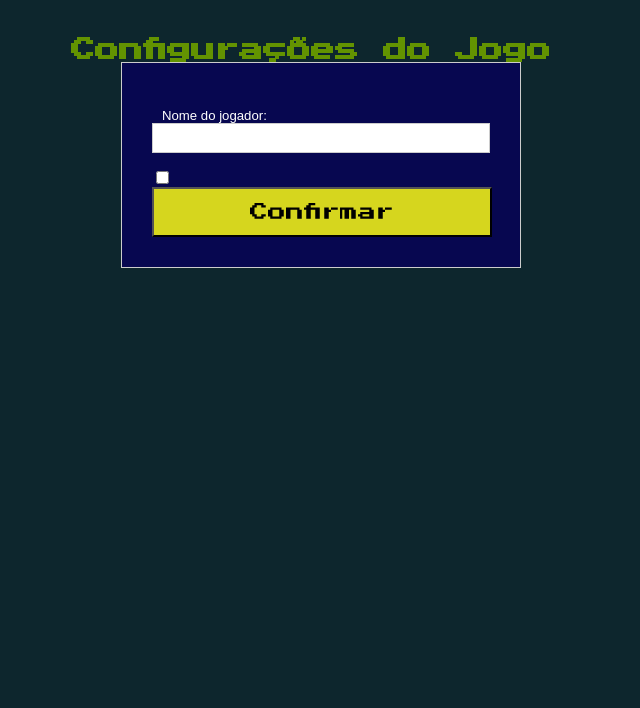
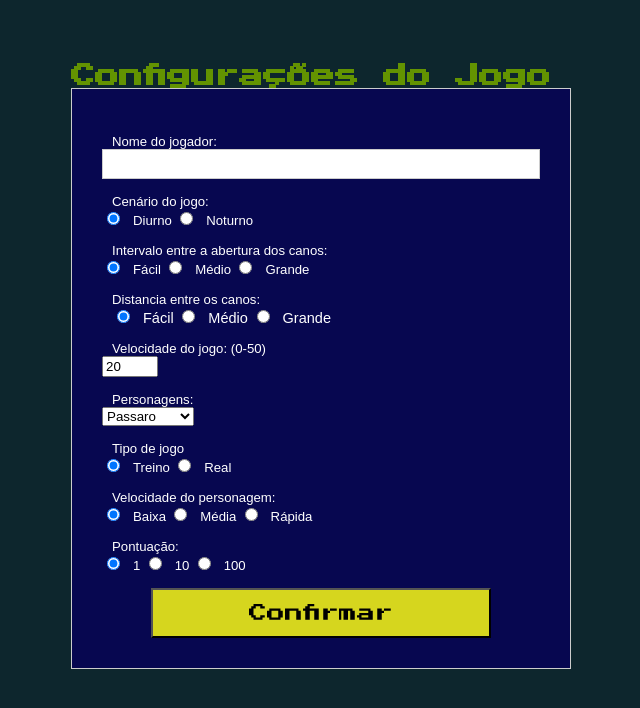
Before and after one commit to alannapaiva/tecweb-trabalho02, a plain HTML site: page config.html in a window 1280 px wide. Shown: the whole page, without its empty margins (319-959 px from the left). Drawn offline with Linux system fonts and the light colour scheme.

Commit message:
Created the game configuration

```diff
--- a/config.html
+++ b/config.html
@@ -7,62 +7,66 @@
     <link rel="stylesheet" href="./css/styles.css">
     <link href="https://fonts.googleapis.com/css2?family=Press+Start+2P&display=swap" rel="stylesheet">
     <link rel="stylesheet" href="css/flappy.css">
+    <link rel="icon" type="image/jpg" href="./img/passaro.png" />
     <title>Configuração do jogo</title>
 </head>
 <body>
     <h2>Configurações do Jogo</h2>
-    <form class="formulario" method="post">
-
+    <form action="./index.html" method="get" id="form">
         <div class="field">
-            <label for="nome">Nome do jogador:</label>
+            <label for="nome" class="field-name">Nome do jogador:</label>
             <input type="text" id="nome" name="nome">
         </div>
-        <input id="night-mode" class="lamp" type="checkbox" aria-label="night-mode" />
-       <!-- <div class="field radiobox">
-            <span>Intervalo de abertura entre os canos</span>
-            <input type="radio" name="canos" id="sim" value="sim" checked><label for="sim">Fácil</label>
-            <input type="radio" name="canos" id="nao" value="nao"><label for="nao">Médio</label>
-            <input type="radio" name="canos" id="nao" value="nao"><label for="nao">Grande</label>
+        <div class="field radiobox">
+            <label for="cenario" class="form-group-label">Cenário do jogo:</label><br>
+            <input type="radio" name="turno" id="diurno" value="diurno" checked><label for="diurno">Diurno</label>
+            <input type="radio" name="turno" id="noturno" value="noturno"><label for="noturno">Noturno</label>
+        </div>
+       <div class="field radiobox">
+            <label for="intervalo" class="form-group-label">Intervalo entre a abertura dos canos:</label><br>
+            <input type="radio" name="intervalo" id="intervalo-facil" value="250" checked><label for="intervalo-facil">Fácil</label>
+            <input type="radio" name="intervalo" id="intervalo-medio" value="200"><label for="intervalo-medio">Médio</label>
+            <input type="radio" name="intervalo" id="intervalo-dificil" value="160"><label for="intervalo-dificil">Grande</label>
         </div>
         <div class="field radiobox">
-            <span>Distância entre os canos:</span>
-            <input type="radio" name="canos" id="sim" value="sim" checked><label for="sim">Fácil</label>
-            <input type="radio" name="canos" id="nao" value="nao"><label for="nao">Médio</label>
-            <input type="radio" name="canos" id="nao" value="nao"><label for="nao">Grande</label>
+            <label for="distancia" class="form-group-label">Distancia entre os canos:<br>
+            <input type="radio" name="distancia" id="distancia-facil" value="500" checked><label for="distancia-facil">Fácil</label>
+            <input type="radio" name="distancia" id="distancia-media" value="400"><label for="distancia-media">Médio</label>
+            <input type="radio" name="distancia" id="distancia-dificil" value="300"><label for="distancia-dificil">Grande</label>
         </div>
         <div class="field">
-            <label for="nome">Velocidade do jogo:</label>
-            <input type="text" id="nome" name="nome" required>
+            <label for="velocidade" class="form-group-label">Velocidade do jogo: (0-50)</label >
+            <input type="number" id="velocidade" name="vel-jogo" value="20" min="0" max="50" step="5"/>
         </div>
-        <div class="field campo">
-            <label for="senioridade">Personagens:</label>
-            <select id="senioridade" required>
-              <option selected disabled value="">Selecione</option>
-              <option>personagem 1</option>
-              <option>personagem 2</option>
-              <option>personagem 3</option>
+        <div class="field">
+            <label for="personagem" class="form-group-label">Personagens:</label>
+            <select name="personagem">
+                <option selected>Passaro</option>
+                <option>ViuvaNegra</option>
+                <option>Hulk</option>
             </select>
         </div>
         </div>
         <div class="field radiobox">
-            <span>Tipo do jogo</span>
-            <input type="radio" name="novidades" id="sim" value="sim" checked><label for="sim">Treino</label>
-            <input type="radio" name="novidades" id="nao" value="nao"><label for="nao">Real</label>
+            <label for="tipo" id="tipo">Tipo de jogo</label><br>
+            <input type="radio" name="tipo" id="treino" value="treino" checked><label for="sim">Treino</label>
+            <input type="radio" name="tipo" id="real" value="real"><label for="nao">Real</label>
         </div>
         <div class="field radiobox">
-            <span>Velocidade dos personagens:</span>
-            <input type="radio" name="canos" id="sim" value="sim" checked><label for="sim">Baixa</label>
-            <input type="radio" name="canos" id="nao" value="nao"><label for="nao">Média</label>
-            <input type="radio" name="canos" id="nao" value="nao"><label for="nao">Rápida</label>
+            <label for="vel-personagem" class="form-group-label">Velocidade do personagem:</label><br>
+            <input type="radio" name="velocidade-perso" id="baixa" value="5" checked><label for="baixa">Baixa</label>
+            <input type="radio" name="velocidade-perso" id="media" value="8"><label for="media">Média</label>
+            <input type="radio" name="velocidade-perso" id="rapida" value="10"><label for="rapida">Rápida</label>
         </div>
         <div class="field radiobox">
-            <span>Pontuação:</span>
-            <input type="radio" name="canos" id="sim" value="sim" checked><label for="sim">1</label>
-            <input type="radio" name="canos" id="nao" value="nao"><label for="nao">10</label>
-            <input type="radio" name="canos" id="nao" value="nao"><label for="nao">100</label>
-        </div> -->
-        <button>Confirmar</button>
+            <label for="pontuacao" class="form-group-label">Pontuação: </label><br>
+            <input type="radio" name="pontuacao" id="1" value="1" checked><label for="1">1</label>
+            <input type="radio" name="pontuacao" id="10" value="10"><label for="10">10</label>
+            <input type="radio" name="pontuacao" id="100" value="100"><label for="100">100</label>
+        </div>
+
+        <input type="submit" class="button" value="Confirmar" onclick="init()"  />
     </form>
-    <script src="js/flappy.js"></script>
+    <script src="js/config.js"></script>
 </body>
 </html>
--- a/css/styles.css
+++ b/css/styles.css
@@ -2,13 +2,13 @@
 h2{
     margin: 0 auto;
     width: 500px;
-    margin-top: 3%;
+    margin-top: 5%;
     font-family: 'Press Start 2P', cursive;
     color: #639301;
 }
 
-.formulario{
-    width: 400px;
+#form{
+    width: 500px;
     padding: 30px;
     border:1px solid #ccc;
     margin: 0 auto;
@@ -79,7 +79,7 @@ textarea{
     display: block;
 }
 
-button{
+.button{
     display: block;
     background-color: rgb(214, 214, 30);
     outline: 0;
@@ -95,6 +95,6 @@ button{
     box-shadow: 4px 4px 0 var(--color-black-first);
 }
 
-button:hover{
+.button:hover{
     transform: scale(1.05);
 }
--- /dev/null
+++ b/js/config.js
@@ -0,0 +1,5 @@
+document.querySelectorAll('input[type=radio]+label').forEach(item => {
+	let clickSound = document.querySelector('[click-option]')
+
+	item.addEventListener('mousedown', () => clickSound.play())
+})
```
